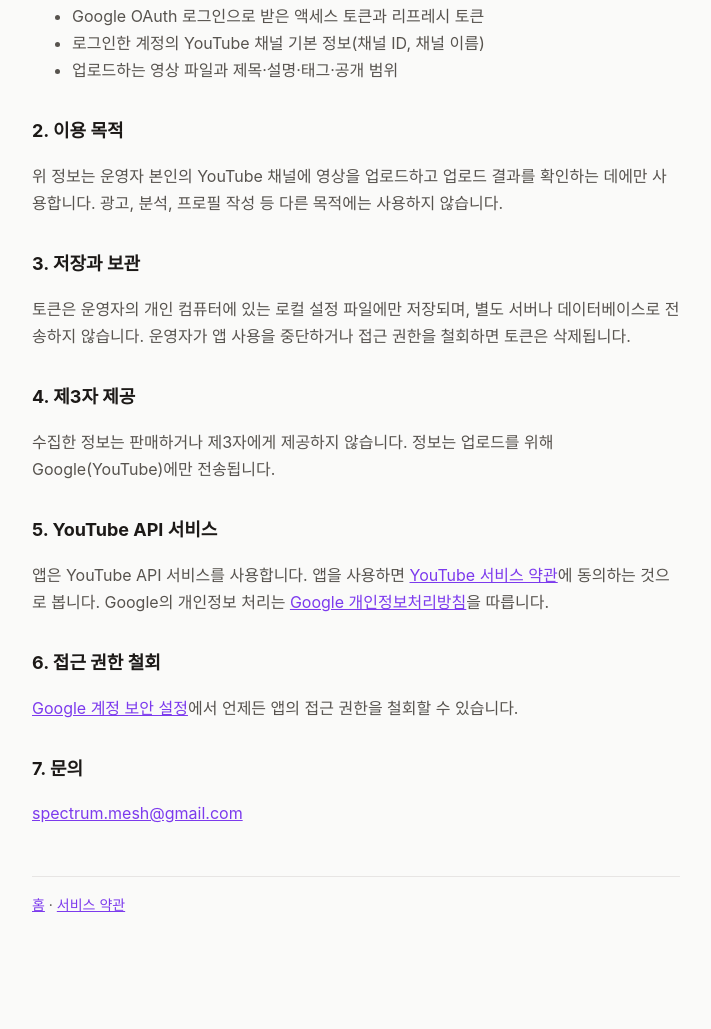
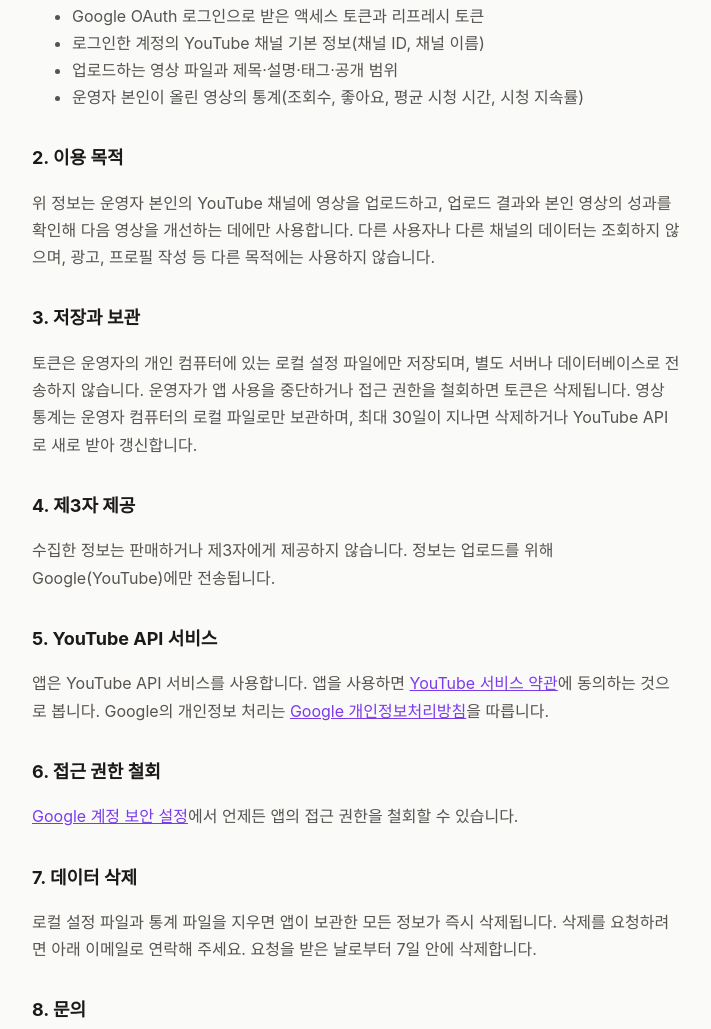
Before and after one commit to NaKyouTae/shorts, a plain HTML site: page docs/privacy.html in a window 1280 px wide. Shown: the part 274-1303 px from the top of the page, without its empty margins (284-995 px from the left). Before the commit the page ends 1254 px from the top, so only its background shows below. Drawn offline with Linux system fonts and the light colour scheme.

Commit message:
docs: 개인정보처리방침에 통계 조회·데이터 삭제 정책 추가

```diff
--- a/docs/privacy.html
+++ b/docs/privacy.html
@@ -18,13 +18,14 @@
     <li>Google OAuth 로그인으로 받은 액세스 토큰과 리프레시 토큰</li>
     <li>로그인한 계정의 YouTube 채널 기본 정보(채널 ID, 채널 이름)</li>
     <li>업로드하는 영상 파일과 제목·설명·태그·공개 범위</li>
+    <li>운영자 본인이 올린 영상의 통계(조회수, 좋아요, 평균 시청 시간, 시청 지속률)</li>
   </ul>
 
   <h2>2. 이용 목적</h2>
-  <p>위 정보는 운영자 본인의 YouTube 채널에 영상을 업로드하고 업로드 결과를 확인하는 데에만 사용합니다. 광고, 분석, 프로필 작성 등 다른 목적에는 사용하지 않습니다.</p>
+  <p>위 정보는 운영자 본인의 YouTube 채널에 영상을 업로드하고, 업로드 결과와 본인 영상의 성과를 확인해 다음 영상을 개선하는 데에만 사용합니다. 다른 사용자나 다른 채널의 데이터는 조회하지 않으며, 광고, 프로필 작성 등 다른 목적에는 사용하지 않습니다.</p>
 
   <h2>3. 저장과 보관</h2>
-  <p>토큰은 운영자의 개인 컴퓨터에 있는 로컬 설정 파일에만 저장되며, 별도 서버나 데이터베이스로 전송하지 않습니다. 운영자가 앱 사용을 중단하거나 접근 권한을 철회하면 토큰은 삭제됩니다.</p>
+  <p>토큰은 운영자의 개인 컴퓨터에 있는 로컬 설정 파일에만 저장되며, 별도 서버나 데이터베이스로 전송하지 않습니다. 운영자가 앱 사용을 중단하거나 접근 권한을 철회하면 토큰은 삭제됩니다. 영상 통계는 운영자 컴퓨터의 로컬 파일로만 보관하며, 최대 30일이 지나면 삭제하거나 YouTube API로 새로 받아 갱신합니다.</p>
 
   <h2>4. 제3자 제공</h2>
   <p>수집한 정보는 판매하거나 제3자에게 제공하지 않습니다. 정보는 업로드를 위해 Google(YouTube)에만 전송됩니다.</p>
@@ -35,7 +36,10 @@
   <h2>6. 접근 권한 철회</h2>
   <p><a href="https://myaccount.google.com/permissions">Google 계정 보안 설정</a>에서 언제든 앱의 접근 권한을 철회할 수 있습니다.</p>
 
-  <h2>7. 문의</h2>
+  <h2>7. 데이터 삭제</h2>
+  <p>로컬 설정 파일과 통계 파일을 지우면 앱이 보관한 모든 정보가 즉시 삭제됩니다. 삭제를 요청하려면 아래 이메일로 연락해 주세요. 요청을 받은 날로부터 7일 안에 삭제합니다.</p>
+
+  <h2>8. 문의</h2>
   <p><a href="mailto:spectrum.mesh@gmail.com">spectrum.mesh@gmail.com</a></p>
 
   <footer><a href="./">홈</a> · <a href="terms.html">서비스 약관</a></footer>
```
Also changed, not shown: docs/terms.html (+1 -1 lines).
